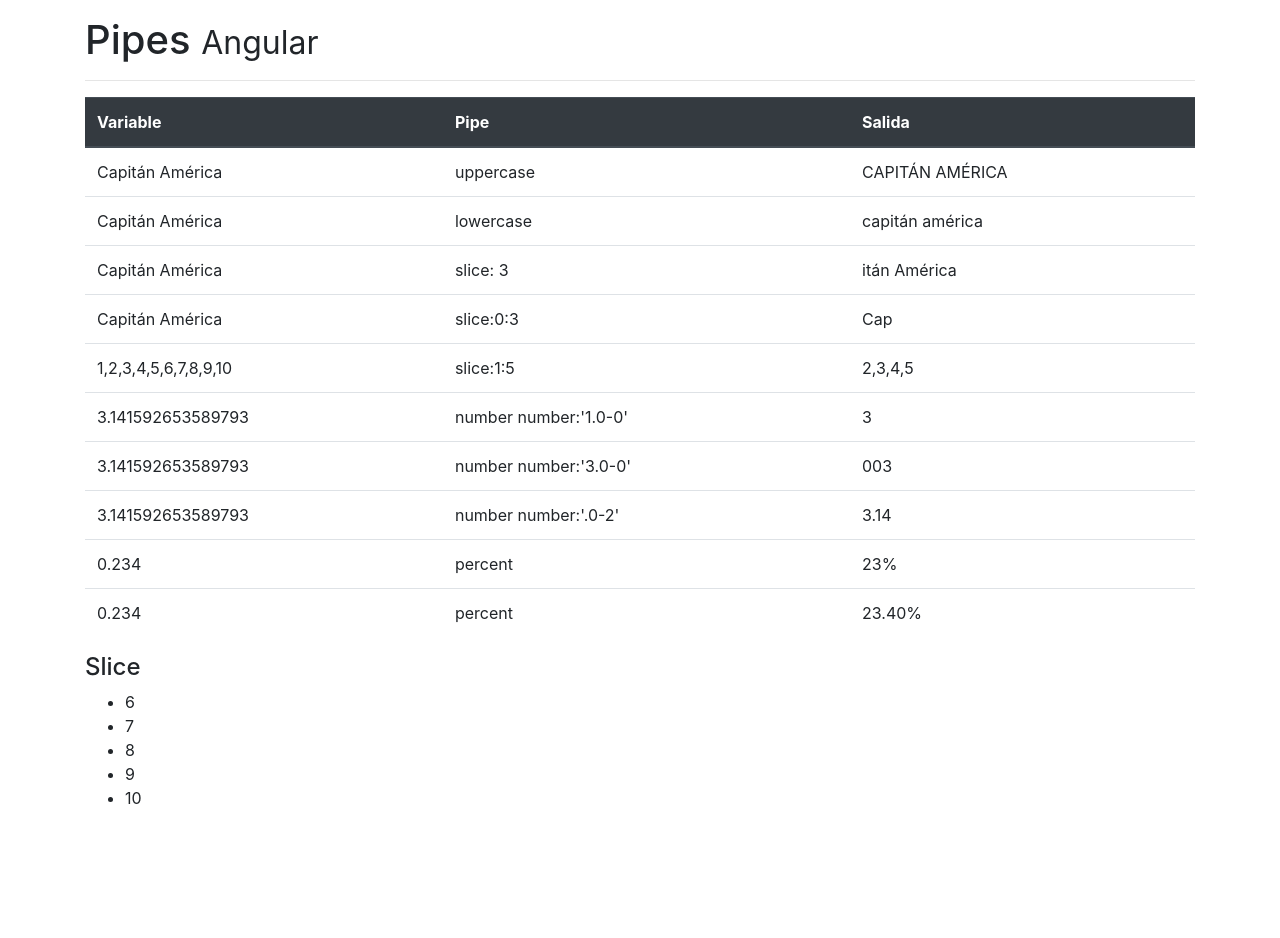
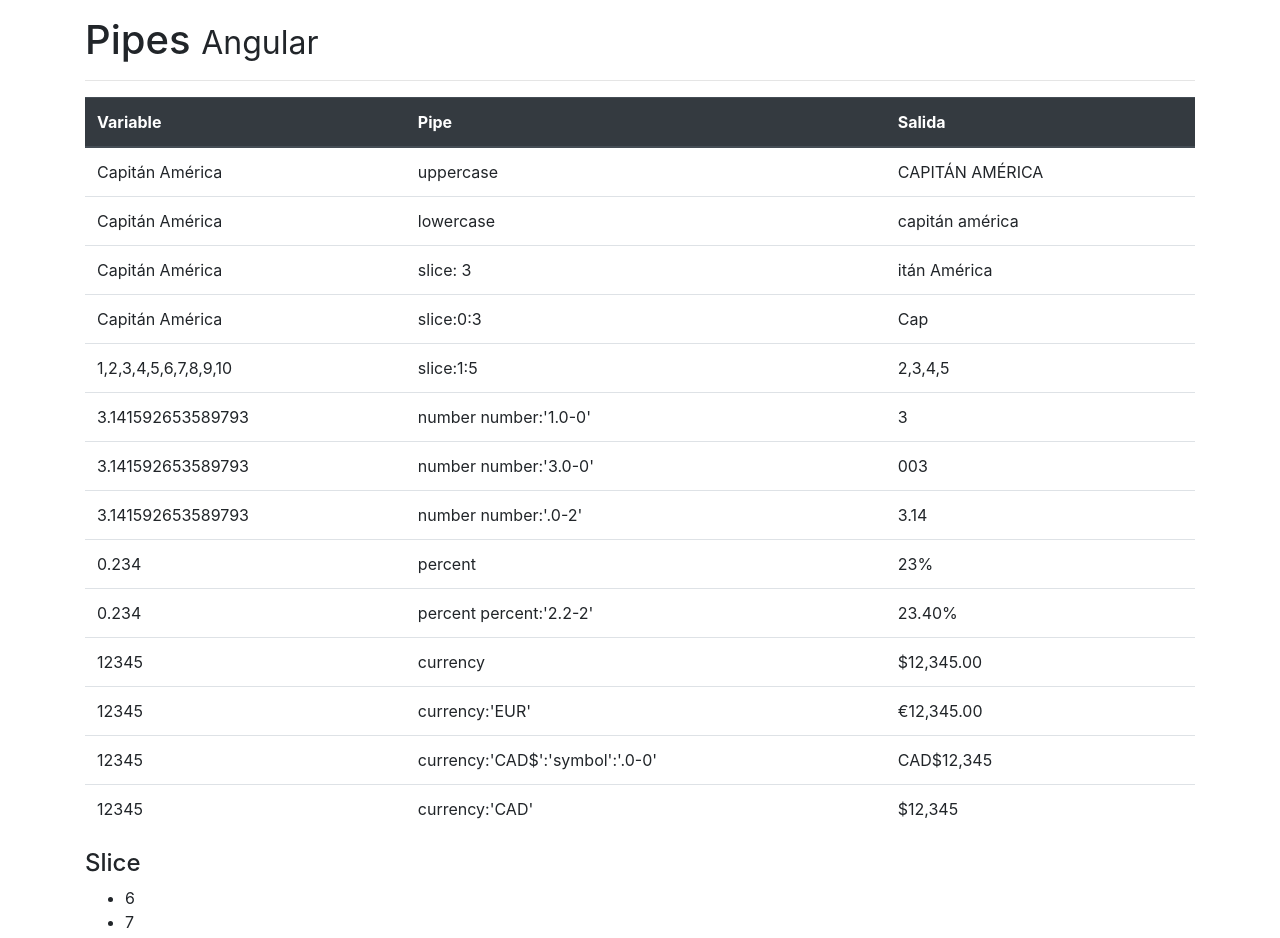
Before and after one commit to juanma77/spa-pipes, an Angular app: page / in a window 1280 px wide. Shown: the top 938 px of the page. Before the commit the page ends 826 px from the top, so only its background shows below. Built offline with nearby package versions, Linux system fonts and the light colour scheme.

Commit message:
added currency pipe

```diff
--- a/src/app/app.component.html
+++ b/src/app/app.component.html
@@ -67,8 +67,33 @@
         <tr>
           <!-- Quiero dos posiciones enteras y dos decimales-->
           <td>{{ porcentaje }}</td>
-          <td>percent</td>
-          <td>{{ porcentaje | percent:'2.2-2'}}</td>
+          <td>percent percent:'2.2-2'</td>
+          <td>{{ porcentaje | percent:'2.2-2' }}</td>
+        </tr>
+
+        <tr>
+          <!-- Mostrar los datos con formato de moneda-->
+          <td>{{ salario }}</td>
+          <td>currency</td>
+          <td>{{ salario | currency }}</td>
+        </tr>
+        <tr>
+          <!-- Mostrar los datos con formato de euro-->
+          <td>{{ salario }}</td>
+          <td>currency:'EUR'</td>
+          <td>{{ salario | currency:'EUR' }}</td>
+        </tr>
+        <tr>
+          <!-- Mostrar los datos con formato de dólares canadienses con toda la parte entera y ningún decimal; el "symbol" es para que la moneda se muestre como tal en lugar del símbolo-->
+          <td>{{ salario }}</td>
+          <td>currency:'CAD$':'symbol':'.0-0'</td>
+          <td>{{ salario | currency:'CAD$':'symbol':'.0-0' }}</td>
+        </tr>
+        <tr>
+          <!--Mostrar los datos con formato de dólares canadieneses con toda la parte entera y ningún decimal; el "symbol-narrow" es para que aparezca el símbolo de dólar ($) -->
+          <td>{{ salario }}</td>
+          <td>currency:'CAD'</td>
+          <td>{{ salario | currency:'CAD':'symbol-narrow':'.0-0' }}</td>
         </tr>
       </tbody>
     </table>
--- a/src/app/app.component.ts
+++ b/src/app/app.component.ts
@@ -15,4 +15,6 @@
   public PI: number = Math.PI;
 
   public porcentaje: number = 0.234;
+
+  public salario: number = 12345;
 }
```
